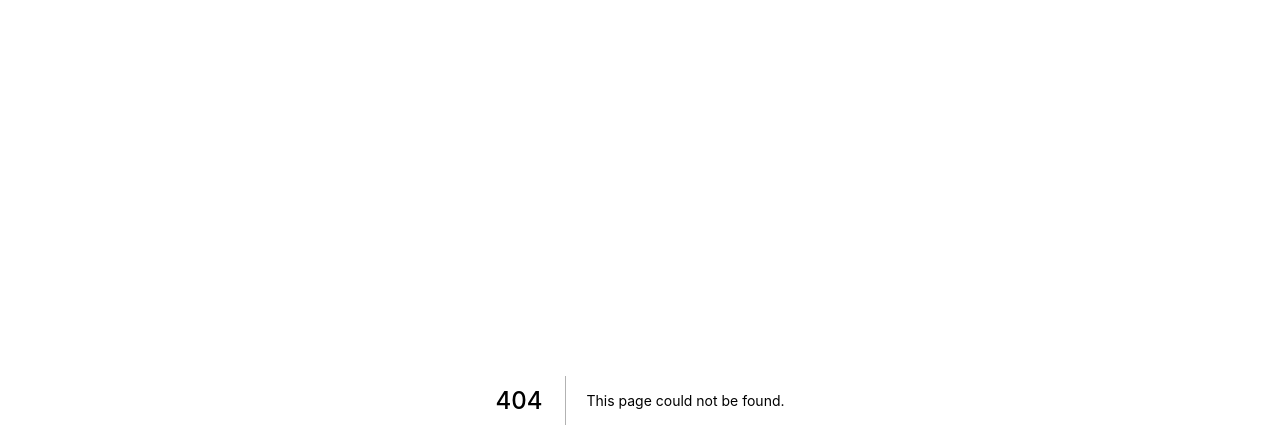
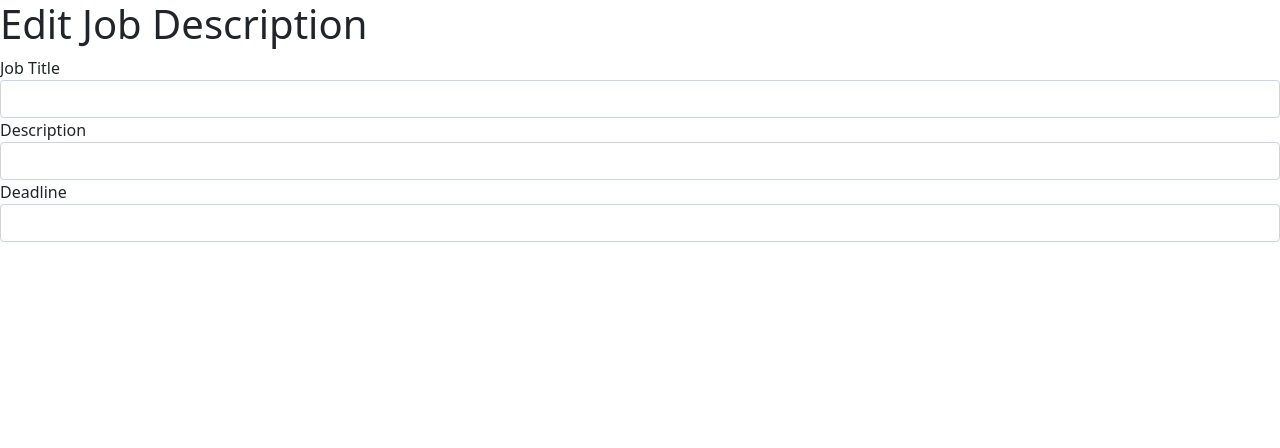
Before and after one commit to sedhha/homely, a Next.js app: page /employer/edit-job in a window 1280 px wide. Before the commit this address had no page. Shown: the top 448 px of the page. Built offline with nearby package versions, Linux system fonts and the light colour scheme.

Commit message:
pages | profile | edit

```diff
--- /dev/null
+++ b/src/pages/employer/edit-job.tsx
@@ -0,0 +1,25 @@
+import type { NextPage } from "next";
+
+const EditJob: NextPage = () => {
+  return (
+    <>
+      <h1>Edit Job Description</h1>
+      <form>
+        <div className="form-group">
+          <label>Job Title</label>
+          <input type="text" className="form-control" />
+        </div>
+        <div className="form-group">
+          <label>Description</label>
+          <input type="text" className="form-control" />
+        </div>
+        <div className="form-group">
+          <label>Deadline</label>
+          <input type="text" className="form-control" />
+        </div>
+      </form>
+    </>
+  );
+};
+
+export default EditJob;
```
Also changed, not shown: src/pages/employer/create-jobs.tsx (added, +7 -0 lines), src/pages/employer/created-jobs.tsx (added, +7 -0 lines), src/pages/employer/job-applicants.tsx (added, +7 -0 lines).
